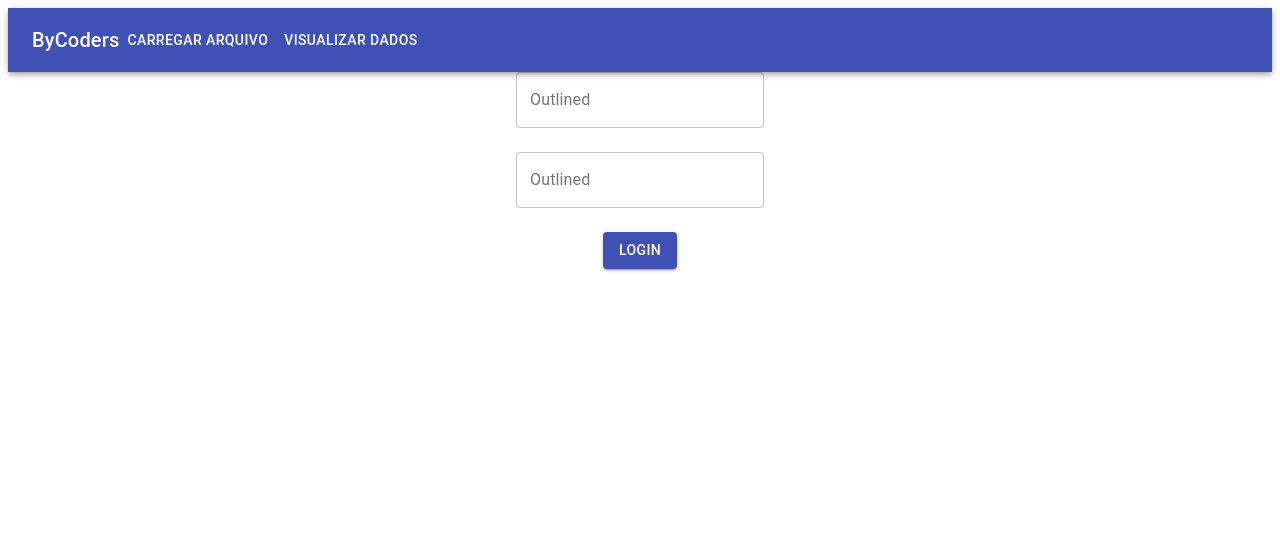
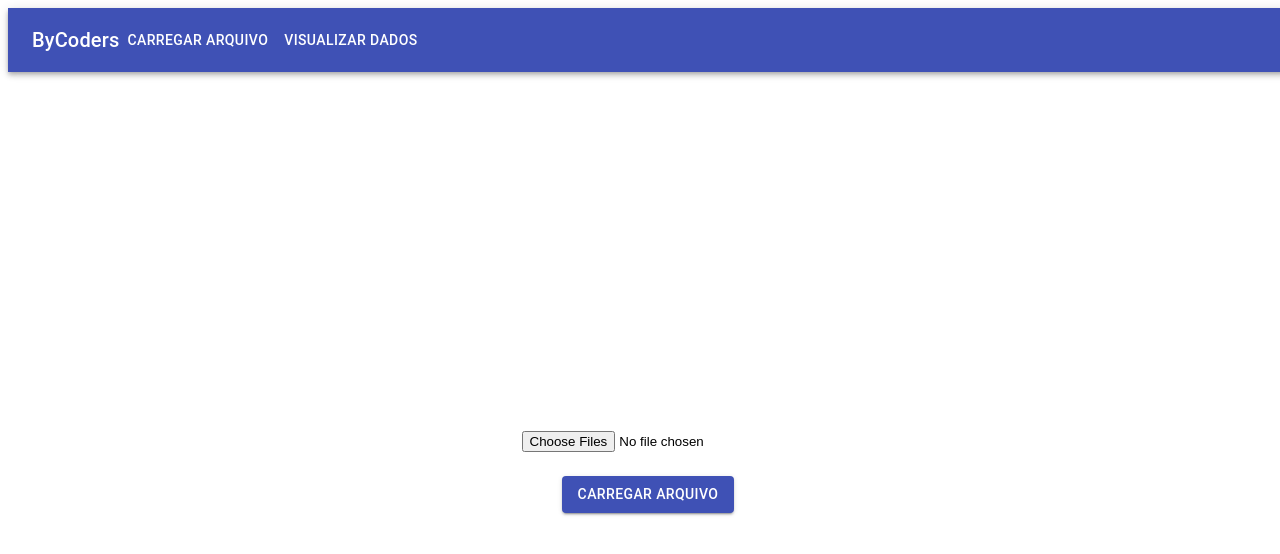
Before and after one commit to osnjunior91/-bycoders, a React (Create React App) app in the folder bycoders-site/: page / in a window 1280 px wide. Shown: the top 554 px of the page. Built offline with nearby package versions, Linux system fonts and the light colour scheme.

Commit message:
Create page to upload file

```diff
--- a/bycoders-site/src/App.css
+++ b/bycoders-site/src/App.css
@@ -1,4 +1,13 @@
-.App{
-    width: '100vw';
-    height: '100vh';
+.app{
+    width: 100vw;
+    height: 100vh;
 }
+.container{
+    width: 90vw;
+    height: 100vh;
+    display: flex;
+    flex-direction: row;
+    justify-content: center;
+    align-items: center;
+    margin: auto;
+}
--- a/bycoders-site/src/App.js
+++ b/bycoders-site/src/App.js
@@ -1,15 +1,15 @@
 import { Menu } from './components/commom';
-import Login from './components/features';
+import { Upload } from './components/features';
 import './App.css'
 
 function App() {
   return (
-    <div className="App">
+    <div className="app">
       <div>
         <Menu />
       </div>
-      <div>
-        <Login />
+      <div className="container" >
+        <Upload />
       </div>
     </div>
   );
--- a/bycoders-site/src/components/features/index.js
+++ b/bycoders-site/src/components/features/index.js
@@ -1,42 +1,4 @@
-import React from 'react'
-import { Grid, TextField, Button } from '@material-ui/core'
-function Login() {
-    return (
-        <Grid
-            container
-            direction="column"
-            justifyContent="center"
-            alignItems="center"
-            spacing={3}
-        >
-            <Grid
-                item
-                direction="row"
-                justifyContent="center"
-                alignItems="center"
-            >
-                <TextField fullWidth id="outlined-basic" label="Outlined" variant="outlined" />
-            </Grid>
-            <Grid
-                item
-                direction="row"
-                justifyContent="center"
-                alignItems="center"
-            >
-                <TextField fullWidth id="outlined-basic" label="Outlined" variant="outlined" />
-            </Grid>
-            <Grid
-                item
-                direction="row"
-                justifyContent="center"
-                alignItems="center"
-            >
-                <Button fullWidth variant="contained" color="primary">
-                    Login
-                </Button>
-            </Grid>
-        </Grid>
-    )
-}
+import Login from './login';
+import Upload from './upload';
 
-export default Login
+export { Login, Upload }
--- /dev/null
+++ b/bycoders-site/src/components/features/login/index.jsx
@@ -0,0 +1,42 @@
+import React from 'react'
+import { Grid, TextField, Button } from '@material-ui/core'
+function Login() {
+    return (
+        <Grid
+            container
+            direction="column"
+            justifyContent="center"
+            alignItems="center"
+            spacing={3}
+        >
+            <Grid
+                item
+                direction="row"
+                justifyContent="center"
+                alignItems="center"
+            >
+                <TextField fullWidth id="outlined-basic" label="Outlined" variant="outlined" />
+            </Grid>
+            <Grid
+                item
+                direction="row"
+                justifyContent="center"
+                alignItems="center"
+            >
+                <TextField fullWidth id="outlined-basic" label="Outlined" variant="outlined" />
+            </Grid>
+            <Grid
+                item
+                direction="row"
+                justifyContent="center"
+                alignItems="center"
+            >
+                <Button fullWidth variant="contained" color="primary">
+                    Login
+                </Button>
+            </Grid>
+        </Grid>
+    )
+}
+
+export default Login
--- /dev/null
+++ b/bycoders-site/src/components/features/upload/index.jsx
@@ -0,0 +1,39 @@
+import React from 'react'
+import { Grid, Button } from '@material-ui/core'
+function Upload() {
+    return (
+        <Grid
+            container
+            direction="column"
+            justifyContent="center"
+            alignItems="center"
+            spacing={3}
+        >
+            <Grid
+                item
+                direction="row"
+                justifyContent="center"
+                alignItems="center"
+            >
+                <input
+                    accept="image/*"
+                    id="contained-button-file"
+                    multiple
+                    type="file"
+                />
+            </Grid>
+            <Grid
+                item
+                direction="row"
+                justifyContent="center"
+                alignItems="center"
+            >
+                <Button fullWidth variant="contained" color="primary">
+                    Carregar Arquivo
+                </Button>
+            </Grid>
+        </Grid>
+    )
+}
+
+export default Upload
```
